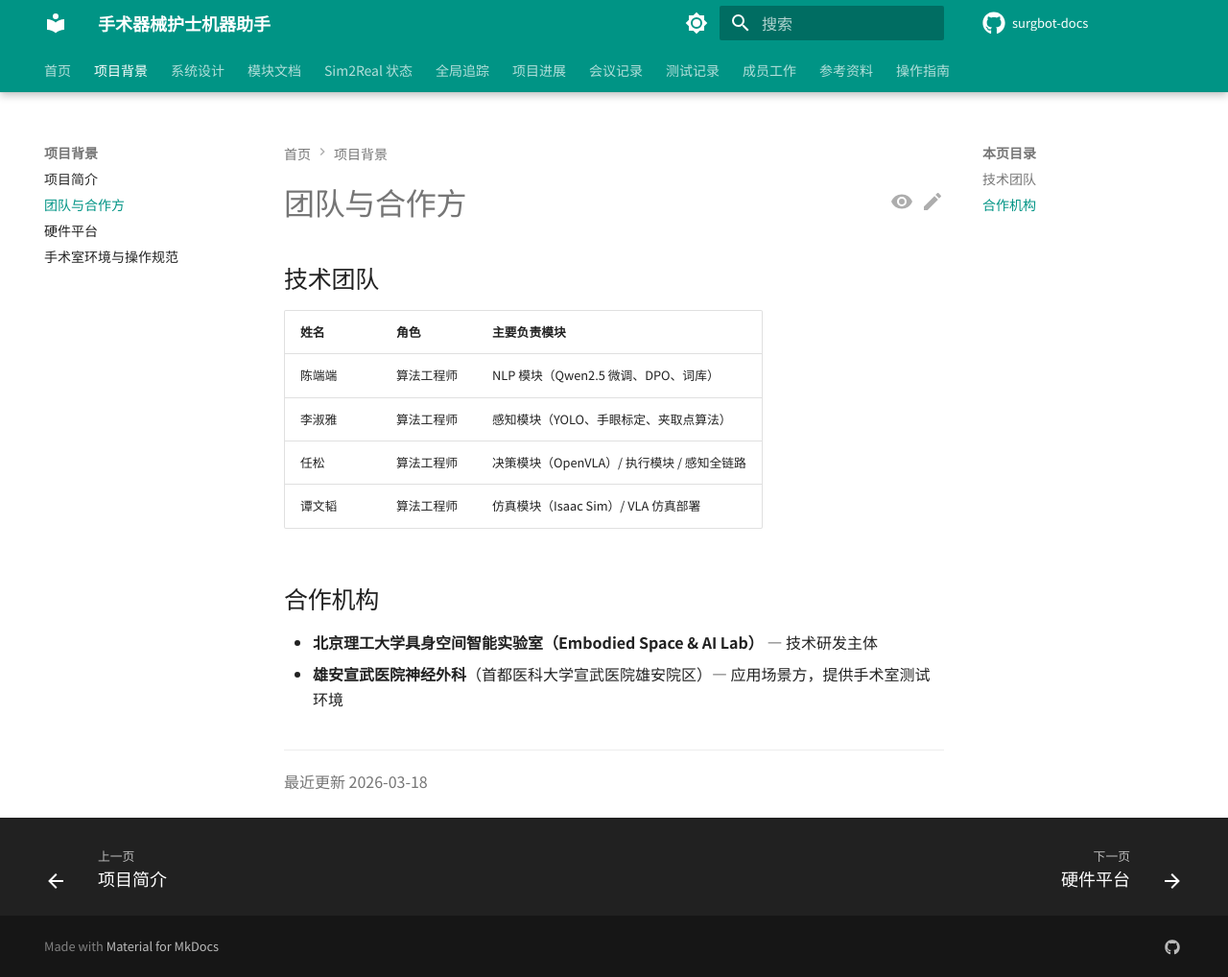
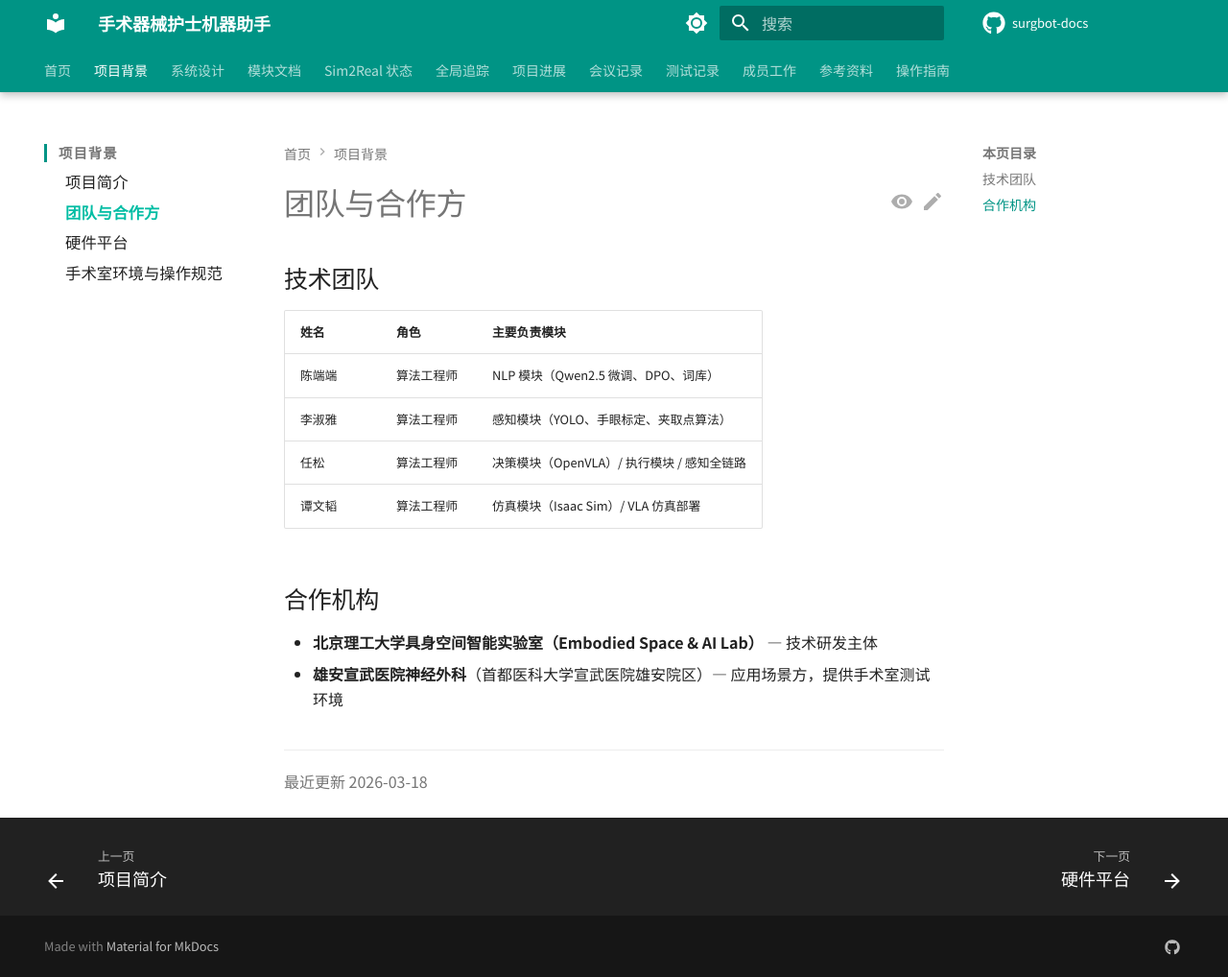
Before and after one commit to Zebedee2021/surgbot-docs-v2, an MkDocs documentation site: the page built from docs/background/team.md, in a window 1280 px wide and 1018 px high. Shown: the whole window at 96% size. Built offline with MkDocs 1.6.1 and Material for MkDocs 9.7.7, drawn with Linux system fonts in a browser that asks for light colours; comment, search, counter and statistics services are not loaded; the version menu is left out.

Commit message:
style: 增强侧边栏一二级导航层级区分度
- 一级分组（感知模块等）：大写小字 + 加粗 + 左侧accent色边框
- 二级页面链接：正常字号、缩进，视觉上明显从属
- 激活页面：加粗 + accent色高亮

Co-Authored-By: Claude Sonnet 4.6 <noreply@anthropic.com>

```diff
--- a/docs/stylesheets/extra.css
+++ b/docs/stylesheets/extra.css
@@ -155,6 +155,38 @@
   gap: 4px;
 }
 
+/* ---------- 侧边栏导航层级区分 ---------- */
+
+/* 二级分组标题（如「感知模块」「NLP 模块」）*/
+.md-nav--primary .md-nav__item--section > .md-nav__link {
+  font-size: .72rem;
+  font-weight: 700;
+  text-transform: uppercase;
+  letter-spacing: .07em;
+  color: var(--md-default-fg-color--light);
+  margin-top: .6rem;
+  padding-left: .6rem;
+  border-left: 3px solid var(--md-primary-fg-color);
+}
+
+/* 分组标题悬停时不变色，保持静态感 */
+.md-nav--primary .md-nav__item--section > .md-nav__link:hover {
+  color: var(--md-default-fg-color--light);
+}
+
+/* 三级页面链接（如「概述与状态」「YOLO器械检测」）*/
+.md-nav--primary .md-nav__item--section .md-nav .md-nav__link {
+  font-size: .82rem;
+  font-weight: 400;
+  padding-left: 1.1rem;
+}
+
+/* 激活页面链接加粗 */
+.md-nav--primary .md-nav__item--section .md-nav .md-nav__item--active > .md-nav__link {
+  font-weight: 600;
+  color: var(--md-accent-fg-color);
+}
+
 /* ---------- 深色模式适配 ---------- */
 [data-md-color-scheme="slate"] .status-done    { background: #052e16; color: #4ade80; border-color: #166534; }
 [data-md-color-scheme="slate"] .status-wip     { background: #1c1400; color: #fcd34d; border-color: #92400e; }
```
